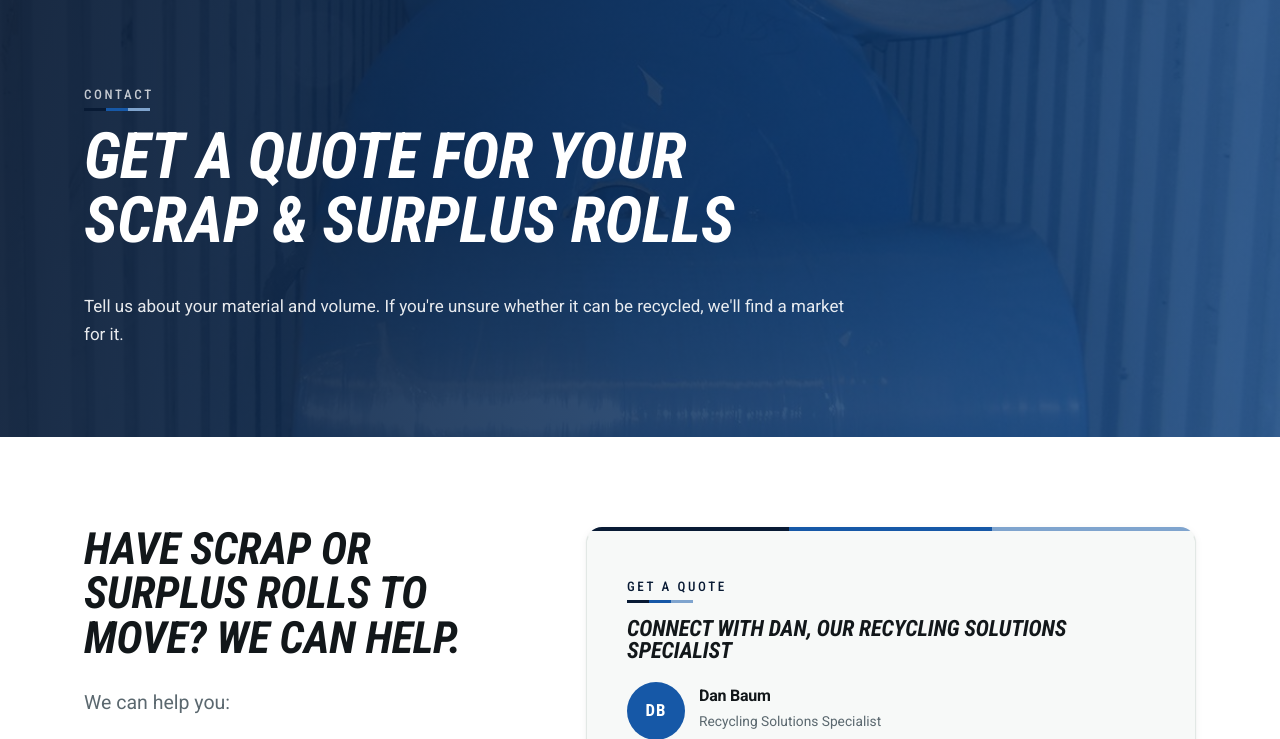
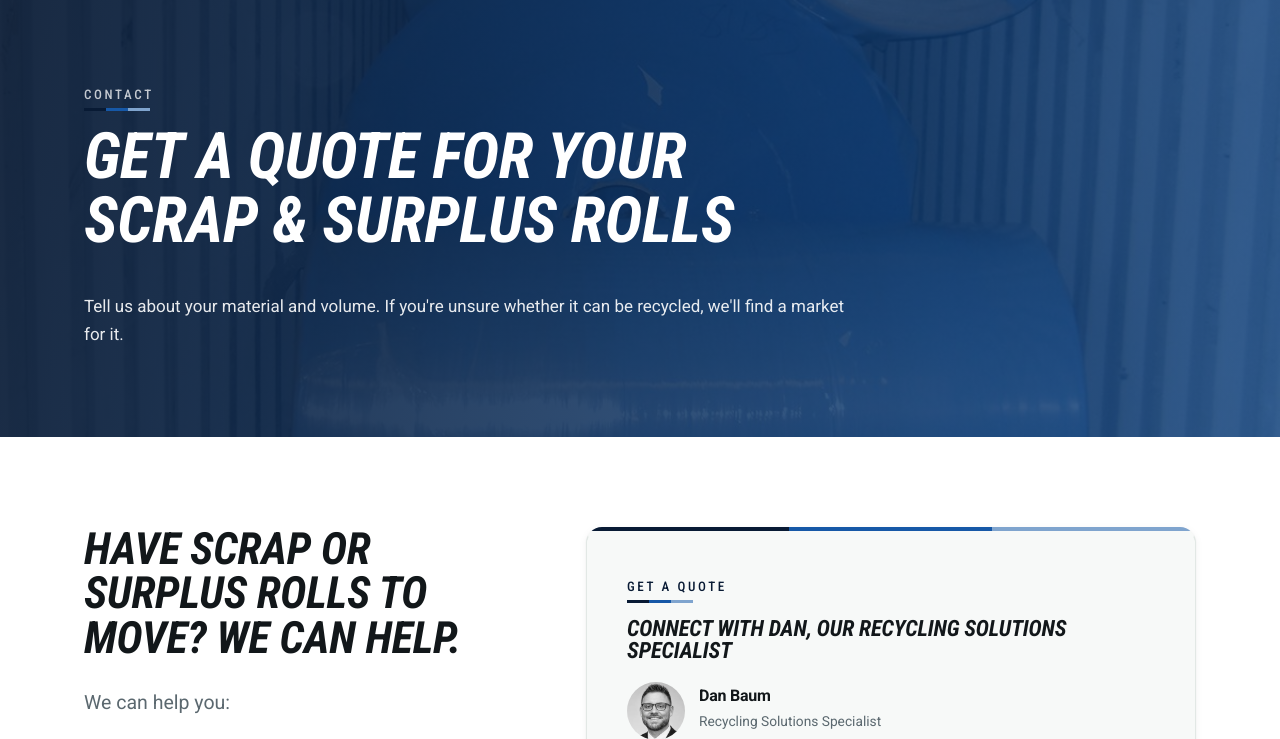
Before and after one commit to ct-metal-industries/website, a plain HTML site: page contact.html in a window 1280 px wide. Shown: the part 61-800 px from the top of the page. Drawn offline with Linux system fonts and the light colour scheme.

Commit message:
Add Dan Baum's photo and new homepage goals image
- Contact: replace the initials avatar with Dan Baum's headshot
- Homepage: swap the goals block image for the warehouse team photo

Co-Authored-By: Claude Sonnet 5.5 <noreply@anthropic.com>

```diff
--- a/contact.html
+++ b/contact.html
@@ -66,7 +66,7 @@
           <span class="eyebrow">Get a Quote</span>
           <h2 style="font-size:1.4rem;">Connect with Dan, our recycling solutions specialist</h2>
           <div class="rep-card">
-            <div class="rep-card__photo" aria-hidden="true">DB</div>
+            <div class="rep-card__photo"><img src="assets/img/dan-baum.webp" alt="Dan Baum" width="116" height="116"></div>
             <div>
               <h4>Dan Baum</h4>
               <span>Recycling Solutions Specialist</span>
```
Also changed, not shown: index.html (+1 -1 lines), assets/img/dan-baum.webp (added), assets/img/warehouse-team.jpg (added).
